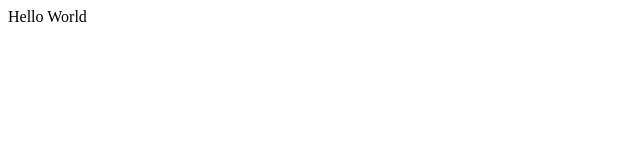
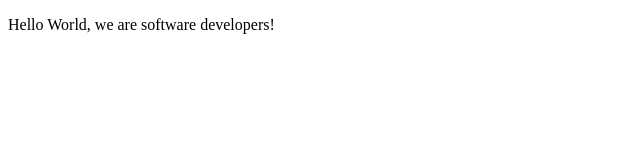
Before and after one commit to wandji20/first_css_project, a plain HTML site: page index.html in a window 1280 px wide. Shown: the whole page, without its empty margins (0-640 px from the left). Drawn offline with Linux system fonts and the light colour scheme.

Commit message:
Changed index file

```diff
--- a/index.html
+++ b/index.html
@@ -8,8 +8,8 @@
 
   <body>
     <script src="https://cdn.freecodecamp.org/testable-projects-fcc/v1/bundle.js"></script>
-Hello World
-    <!--
+ <p>Hello World, we are software developers!</p>
+<!--
 
     Hello Camper!
 
```
